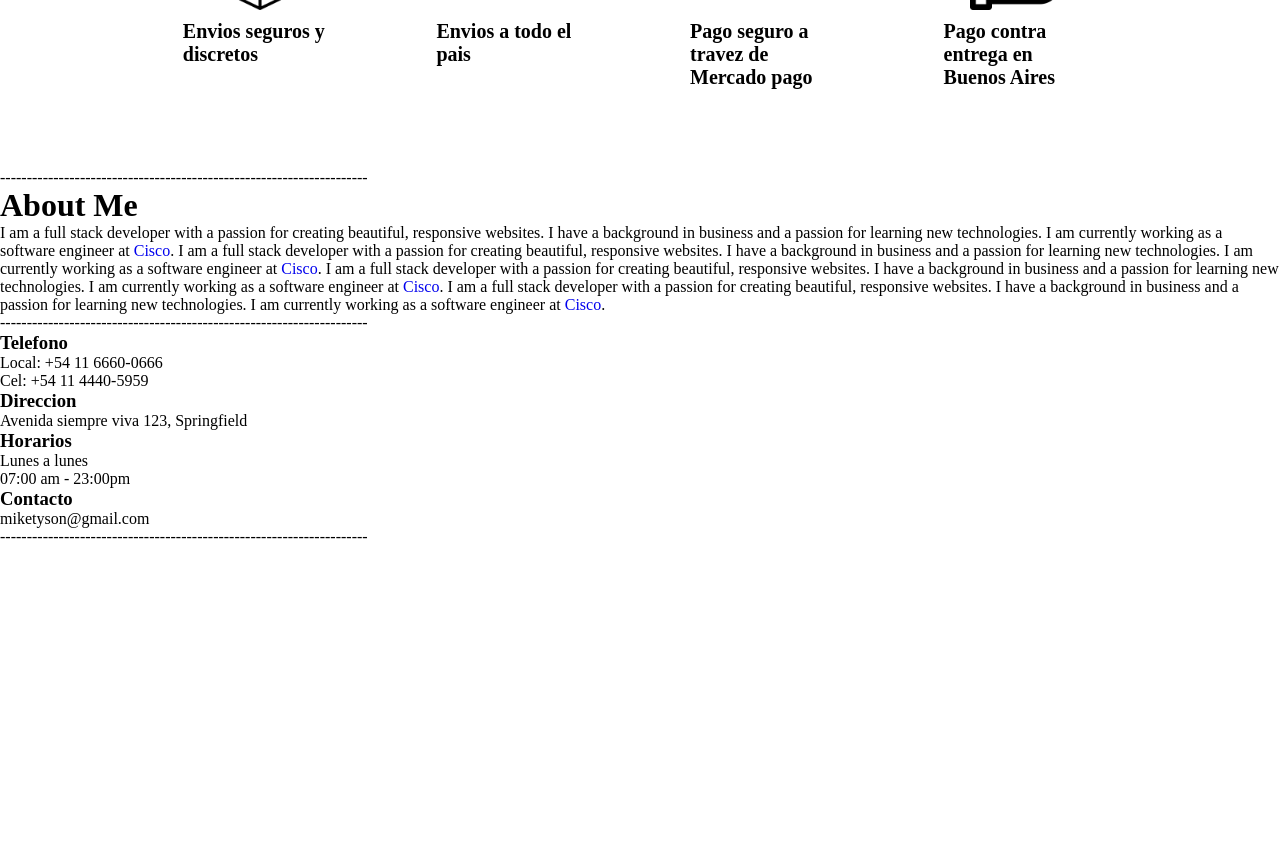
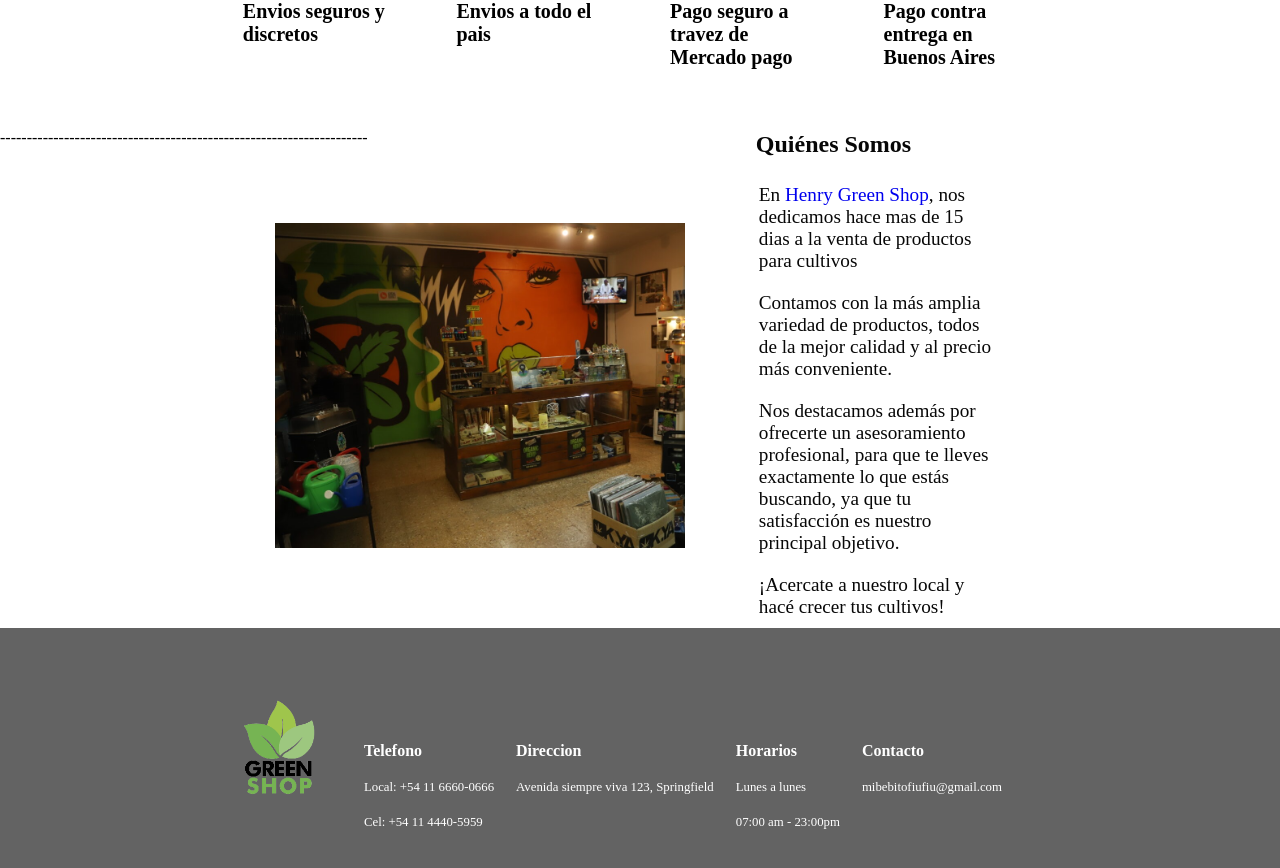
Before and after one commit to Luksjg/PF-Eccomerce, a React (Create React App) app in the folder client/: page / in a window 1280 px wide. Shown: the part 940-1808 px from the top of the page. Before the commit the page ends 1486 px from the top, so only its background shows below. Built offline with nearby package versions, Linux system fonts and the light colour scheme.

Commit message:
Footer maquetado

```diff
--- /dev/null
+++ b/client/src/components/AboutMe/AboutMe.module.css
@@ -0,0 +1,37 @@
+.contenedor{
+    display: flex;
+    align-items: center;
+    justify-content: center;
+    width: 100%;
+    height: 100%;
+  /*   background-color: #c74343; */
+
+}
+
+
+.imagen img{
+    width: 32vw;
+}
+
+.texto{
+    display: flex;
+    flex-direction: column;
+    font-size: 1.2rem;
+    color: rgb(7, 7, 7);
+    max-width: 20vw;
+    margin-left: 5vw;
+}
+.texto strong{
+    font-size: 1.5rem;
+    color: rgb(7, 7, 7);
+    position: relative;
+    top: -1rem;
+    margin-left: 7px;
+}
+.texto p{
+    font-size: 1.2rem;
+    color: rgb(7, 7, 7);
+    position: relative;
+
+    padding:10px;
+}
--- a/client/src/components/aboutMe/AboutMe.js
+++ b/client/src/components/aboutMe/AboutMe.js
@@ -1,27 +1,30 @@
 import React from "react";
-
+import style from "./AboutMe.module.css";
+import local from "./local.jpg";
+import { Link } from "react-router-dom";
 const AboutMe = () => {
   return (
-    <div>
-      <h1>About Me</h1>
-      <p>
-        I am a full stack developer with a passion for creating beautiful,
-        responsive websites. I have a background in business and a passion for
-        learning new technologies. I am currently working as a software engineer
-        at <a href='https://www.linkedin.com/company/cisco/'>Cisco</a>. I am a
-        full stack developer with a passion for creating beautiful, responsive
-        websites. I have a background in business and a passion for learning new
-        technologies. I am currently working as a software engineer at{" "}
-        <a href='https://www.linkedin.com/company/cisco/'>Cisco</a>. I am a full
-        stack developer with a passion for creating beautiful, responsive
-        websites. I have a background in business and a passion for learning new
-        technologies. I am currently working as a software engineer at{" "}
-        <a href='https://www.linkedin.com/company/cisco/'>Cisco</a>. I am a full
-        stack developer with a passion for creating beautiful, responsive
-        websites. I have a background in business and a passion for learning new
-        technologies. I am currently working as a software engineer at{" "}
-        <a href='https://www.linkedin.com/company/cisco/'>Cisco</a>.
-      </p>
+    <div className={style.contenedor}>
+      <div className={style.imagen}>
+        <img src={local} alt='imagen' />
+      </div>
+      <div className={style.texto}>
+        <strong>Quiénes Somos</strong>
+        <p>
+          En <Link to='/nosotros'>Henry Green Shop</Link>, nos dedicamos hace
+          mas de 15 dias a la venta de productos para cultivos
+        </p>
+        <p>
+          Contamos con la más amplia variedad de productos, todos de la mejor
+          calidad y al precio más conveniente.
+        </p>
+        <p>
+          Nos destacamos además por ofrecerte un asesoramiento profesional, para
+          que te lleves exactamente lo que estás buscando, ya que tu
+          satisfacción es nuestro principal objetivo.
+        </p>
+        <p>¡Acercate a nuestro local y hacé crecer tus cultivos!</p>
+      </div>
     </div>
   );
 };
--- a/client/src/components/footer/Footer.js
+++ b/client/src/components/footer/Footer.js
@@ -1,25 +1,31 @@
 import React from "react";
-
+import logo from "./logo.png";
+import style from "./Footer.module.css";
 export default function Footer() {
   return (
-    <div>
-      <div>
+    <div className={style.contenedor}>
+      <div className={style.subCont}>
+        <div className={style.logo}>
+          <img src={logo} alt='logo' />
+        </div>
+        <div className={style.box}>
           <h3>Telefono</h3>
           <p>Local: +54 11 6660-0666</p>
           <p>Cel: +54 11 4440-5959</p>
         </div>
-      <div>
+        <div className={style.box}>
           <h3>Direccion</h3>
           <p>Avenida siempre viva 123, Springfield</p>
         </div>
-      <div>
+        <div className={style.box}>
           <h3>Horarios</h3>
           <p>Lunes a lunes</p>
           <p>07:00 am - 23:00pm</p>
         </div>
-      <div>
+        <div className={style.box}>
           <h3>Contacto</h3>
-        <p>miketyson@gmail.com</p>
+          <p>mibebitofiufiu@gmail.com</p>
+        </div>
       </div>
     </div>
   );
--- /dev/null
+++ b/client/src/components/footer/Footer.module.css
@@ -0,0 +1,34 @@
+.contenedor{
+    height: 30vh;
+    background-color: #636363;
+}
+.subCont{
+
+    display: flex;
+    justify-content:space-evenly ;
+    width: 60vw;
+    margin-left: 20vw;
+/*     background-color: aqua; */
+}
+.contenedor h3{
+    color: white;
+    font-size: 1rem;
+    font-weight: bold;
+    margin-top: 50px;
+
+}
+.contenedor p{
+
+    color: white;
+    font-size: .8rem;
+    margin-top: 20px;
+}
+.logo img{
+  width: 10vw;
+  margin-left: -5vw;
+  margin-top: 8vh;
+
+}
+.box{
+    margin-top: 8vh;
+}
--- a/client/src/components/home/Home.jsx
+++ b/client/src/components/home/Home.jsx
@@ -42,16 +42,13 @@ export default function Home() {
       <div>
         <AboutMe />
       </div>
-      <div>
+      {/* <div>
         ---------------------------------------------------------------------
-      </div>
+      </div> */}
 
       <footer>
         <Footer />
       </footer>
-      <div>
-        ---------------------------------------------------------------------
-      </div>
     </div>
   );
 }
--- a/client/src/components/paymentInfo/PaymentInfo.module.css
+++ b/client/src/components/paymentInfo/PaymentInfo.module.css
@@ -28,5 +28,5 @@
     }
 
 .box{
-    margin: 40px;
+    margin: 20px;
 }
```
Also changed, not shown: client/src/components/AboutMe/local.jpg (added), client/src/components/footer/logo.png (added). Lines whose indentation alone changed are shown as unchanged.
